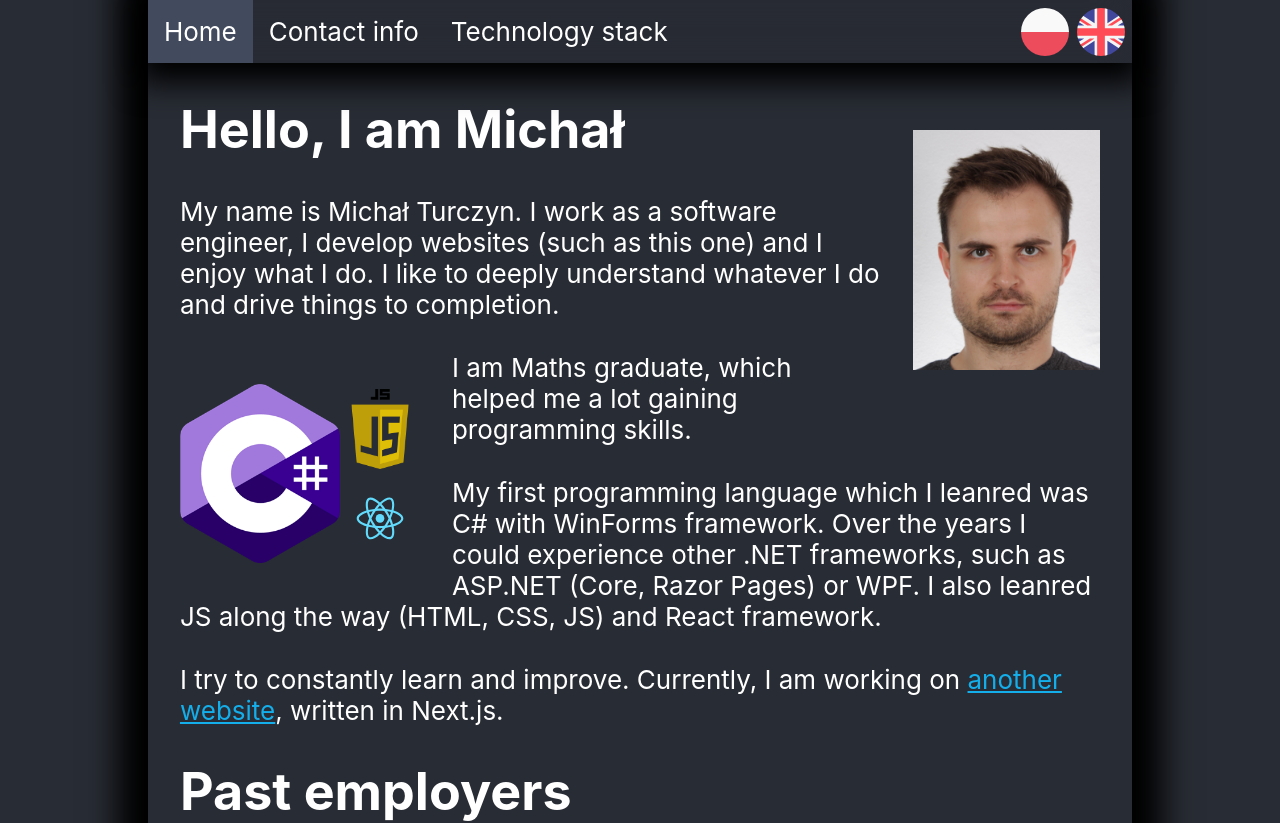
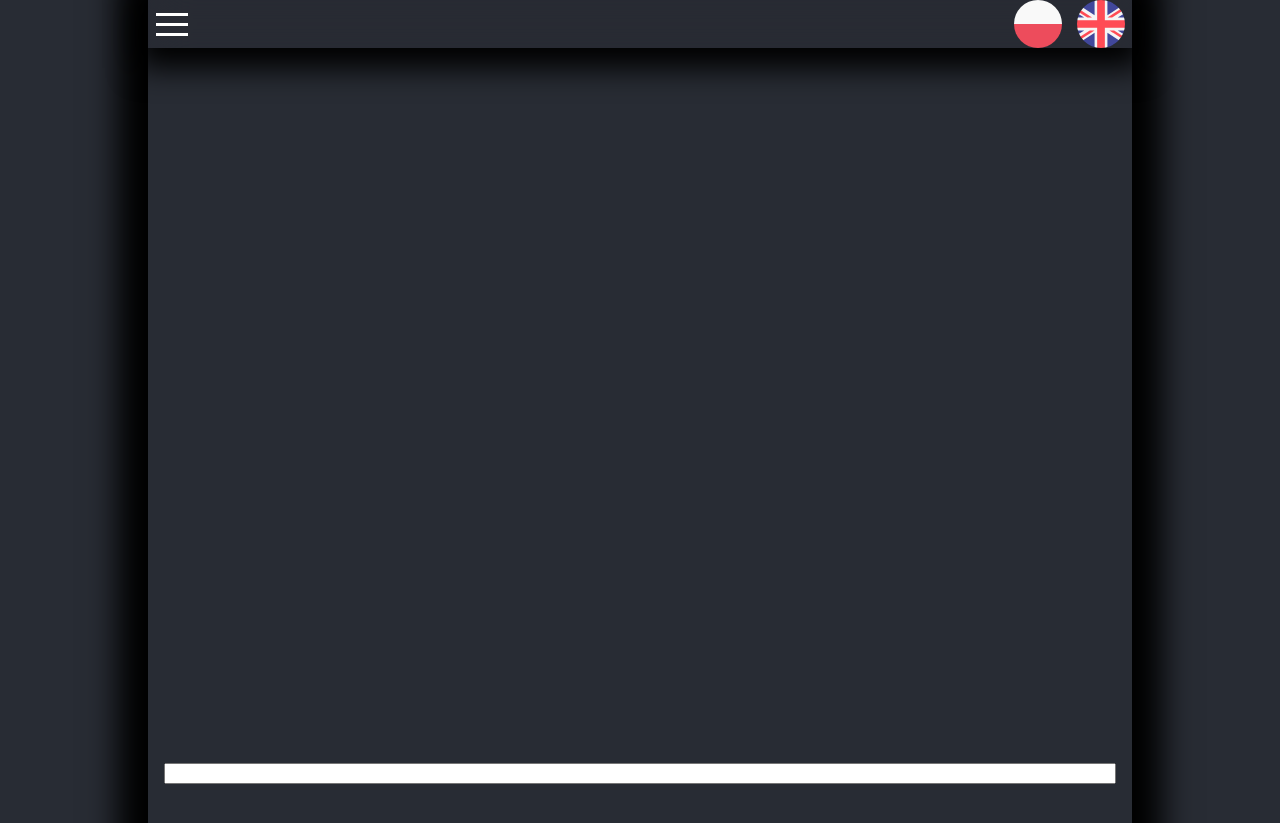
Before and after one commit to mturczyn/about-intrinsic, a React (Vite) app: page /chat in a window 1280 px wide. Before the commit this address led to /. Shown: the top 823 px of the page. Built offline with nearby package versions, Linux system fonts and the light colour scheme.

Commit message:
Updated [WIP] Changed navigation menu to be a dropdown. Added AI chat.

```diff
--- a/index.html
+++ b/index.html
@@ -12,7 +12,7 @@
         />
         <meta
             http-equiv="content-security-policy"
-            content="default-src 'self' 'unsafe-inline'; img-src 'self' data:;"
+            content="default-src 'self' 'unsafe-inline'; img-src 'self' data:; connect-src 'self' %VITE_AI_SERVER_HOST%;"
         />
         <link rel="apple-touch-icon" href="logo192.png" />
         <!--
--- a/package.json
+++ b/package.json
@@ -7,12 +7,14 @@
         "@types/react": "^18.2.47",
         "@types/react-dom": "^18.2.18",
         "clsx": "^2.1.0",
+        "hamburger-react": "^2.5.1",
         "i18next": "^23.7.16",
         "i18next-browser-languagedetector": "^7.2.0",
         "react": "^18.2.0",
         "react-dom": "^18.2.0",
         "react-i18next": "^14.0.0",
         "react-icons": "^4.12.0",
+        "react-markdown": "^9.0.1",
         "react-router": "^6.21.1",
         "react-router-dom": "^6.21.1",
         "typescript": "^4.9.5",
--- a/src/AppRouter/routesDefinition.tsx
+++ b/src/AppRouter/routesDefinition.tsx
@@ -1,11 +1,11 @@
 import { AppRoute } from 'AppRouter/AppRoute'
 import { Loader } from 'CoreComponents/Loader'
-// import ContactInfo from 'ContactInfo'
 import Home from 'Home'
 import { Suspense, lazy } from 'react'
 
 const ContactInfo = lazy(() => import('ContactInfo'))
 const TechStack = lazy(() => import('TechStack'))
+const Chat = lazy(() => import('Chat'))
 
 export const appRoutes: AppRoute[] = [
     {
@@ -31,4 +31,13 @@ export const appRoutes: AppRoute[] = [
             </Suspense>
         ),
     },
+    {
+        name: 'Chat with AI bot',
+        path: '/chat',
+        element: (
+            <Suspense fallback={<Loader />}>
+                <Chat />
+            </Suspense>
+        ),
+    },
 ]
--- /dev/null
+++ b/src/Chat/Chat.css
@@ -0,0 +1,51 @@
+div.chat-with-input-container {
+    display: flex;
+    height: calc(100vh - 3rem);
+    top: 0;
+    flex-direction: column;
+
+    & div:first-of-type() {
+        flex: 1;
+    }
+}
+
+.chat-container {
+    width: 100%;
+    height: 100%;
+    display: grid;
+    overflow-x: auto;
+    display: flex;
+    align-content: flex-end;
+    flex-direction: column;
+    font-family: Arial, sans-serif;
+
+    & div:first-of-type {
+        margin-top: auto;
+    }
+}
+
+.message {
+    max-width: 70%;
+    padding: 0.1rem;
+    border-radius: 15px;
+    font-size: 14px;
+    line-height: 1.5;
+    margin: 0.5rem;
+}
+
+.message.sent {
+    background-color: #000;
+    align-self: flex-end;
+    text-align: right;
+}
+
+.message.received {
+    background-color: #999;
+    align-self: flex-start;
+    text-align: left;
+}
+
+div.chat-container + input {
+    min-width: 90%;
+    margin: 1rem;
+}
--- /dev/null
+++ b/src/Chat/index.tsx
@@ -0,0 +1,89 @@
+import { fetchAiResponse } from 'fetchAIResponse'
+import { useEffect, useRef, useState } from 'react'
+import './Chat.css'
+import Markdown from 'react-markdown'
+
+type ChatMessageType = 'sent' | 'received'
+
+interface ChatMessage {
+    type: ChatMessageType
+    text: string
+}
+
+const Chat = () => {
+    const [messages, setMessages] = useState<ChatMessage[]>([])
+    const [aiAnswer, setAiAnswer] = useState<string>('')
+    const [aiAnswerDone, setAiAnswerDone] = useState(true)
+    const chatContainerRef = useRef<HTMLDivElement>(null)
+
+    useEffect(() => {
+        if (!aiAnswerDone || !aiAnswer) {
+            return
+        }
+        setAiAnswer('')
+        setMessages((m) => [
+            ...m,
+            {
+                type: 'received',
+                text: aiAnswer,
+            },
+        ])
+    }, [aiAnswerDone, aiAnswer])
+
+    const handleInputKeyUp = (e) => {
+        if (e.code !== 'Enter') {
+            return
+        }
+
+        const promptText = e.target.value
+        e.currentTarget.value = ''
+
+        setMessages([
+            ...messages,
+            {
+                type: 'sent',
+                text: promptText,
+            },
+        ])
+
+        setAiAnswerDone(false)
+        fetchAiResponse(
+            promptText,
+            (chunk) => setAiAnswer((x) => x + chunk),
+            () => setAiAnswerDone(true)
+        )
+    }
+
+    // Scroll to the bottom when messages update
+    useEffect(() => {
+        if (chatContainerRef.current) {
+            chatContainerRef.current.scrollTop =
+                chatContainerRef.current.scrollHeight
+        }
+    }, [messages, aiAnswer])
+
+    return (
+        <div className="chat-with-input-container">
+            <div ref={chatContainerRef} className="chat-container">
+                {messages.map((message, index) => (
+                    <div
+                        key={index}
+                        className={`message ${
+                            message.type === 'sent' ? 'sent' : 'received'
+                        }`}
+                    >
+                        <Markdown>{message.text}</Markdown>
+                    </div>
+                ))}
+                {aiAnswer && (
+                    <div className={'message received'}>
+                        <Markdown>{aiAnswer}</Markdown>
+                    </div>
+                )}
+            </div>
+            <input onKeyUp={handleInputKeyUp} />
+        </div>
+    )
+}
+
+export default Chat
--- a/src/Navbar/Navbar.css
+++ b/src/Navbar/Navbar.css
@@ -4,6 +4,20 @@
 }
 
 nav {
+    overflow: hidden;
+    background: rgb(var(--main-bg-color));
+    position: absolute;
+    box-shadow: 0 2rem 2rem 0 #000;
+    transition: max-height 0.5s linear;
+    max-height: 0;
+}
+
+nav.isOpen {
+    max-height: 100vh;
+}
+
+.navbar {
+    height: 3rem;
     align-items: stretch;
     z-index: 100;
     display: flex;
@@ -13,18 +27,26 @@ nav {
     box-shadow: 0 10px 30px 10px #000;
     background: rgb(var(--main-bg-color), var(--alpha-level));
     backdrop-filter: blur(20px);
+
+    & div {
+        flex: 1;
+        position: relative;
+        & div:has(.hamburger-react) {
+            width: fit-content;
+        }
+    }
 }
 
-nav > button.langButton:hover {
+button.langButton:hover {
     cursor: pointer;
     filter: brightness(0.5);
 }
 
-nav > button.langButton span {
+button.langButton span {
     opacity: 0;
 }
 
-nav > button.langButton {
+button.langButton {
     color: transparent;
     align-self: center;
     width: 3rem;
@@ -39,11 +61,8 @@ nav > button.langButton {
     background-size: cover;
 }
 
-nav > button.langButton:first-of-type {
-    margin: 0 0 0 auto;
-}
-
 nav > a {
+    transition: height 0.5s linear;
     display: flex;
     align-items: center;
     opacity: 1;
@@ -55,12 +74,6 @@ nav > a {
     -o-transition: background-color var(--hover-transition-duration) linear;
     -ms-transition: background-color var(--hover-transition-duration) linear;
     transition: background-color var(--hover-transition-duration) linear;
-}
-
-@media (max-width: 600px) {
-    nav > a {
-        padding: 0.5rem;
-    }
 }
 
 .current-location,
--- a/src/Navbar/index.tsx
+++ b/src/Navbar/index.tsx
@@ -6,29 +6,41 @@ import { useTranslation } from 'react-i18next'
 import { SUPPORTED_LANGUAGES } from 'i18n'
 import clsx from 'clsx'
 import { Link, useLocation } from 'react-router-dom'
+import Hamburger from 'hamburger-react'
+import {
+    ForwardedRef,
+    forwardRef,
+    LegacyRef,
+    MutableRefObject,
+    useEffect,
+    useRef,
+    useState,
+} from 'react'
+import { useDocumentMouseDown } from 'hooks/useClickOutside'
 
 export const Navbar = () => {
     const { i18n, t } = useTranslation()
+    const [navigationMenuOpen, setNavigationMenuOpen] = useState(false)
     const changeLanguage = (languageCode: string) => {
         i18n.changeLanguage(languageCode)
         document.documentElement.setAttribute('lang', languageCode)
     }
+    const menuButtonRef = useRef<HTMLDivElement>(null)
 
-    const location = useLocation()
+    useDocumentMouseDown([menuButtonRef], () => setNavigationMenuOpen(false))
 
     return (
-        <nav>
-            {appRoutes.map((i) => (
-                <Link
-                    key={i.path + i.name}
-                    to={i.path}
-                    className={clsx({
-                        'current-location': location.pathname === i.path,
-                    })}
-                >
-                    {t(i.name)}
-                </Link>
-            ))}
+        <>
+            <div className="navbar">
+                <div>
+                    <div ref={menuButtonRef}>
+                        <Hamburger
+                            toggled={navigationMenuOpen}
+                            toggle={(value) => setNavigationMenuOpen(value)}
+                        />
+                    </div>
+                    <NavigationMenu isOpen={navigationMenuOpen} />
+                </div>
                 <button
                     onClick={() => changeLanguage(SUPPORTED_LANGUAGES.pl)}
                     style={{
@@ -42,10 +54,38 @@ export const Navbar = () => {
                 <button
                     onClick={() => changeLanguage(SUPPORTED_LANGUAGES.en)}
                     className="langButton"
-                style={{ backgroundImage: 'url(' + CSS.escape(gbFlag) + ')' }}
+                    style={{
+                        backgroundImage: 'url(' + CSS.escape(gbFlag) + ')',
+                    }}
                 >
                     <span>ENG</span>
                 </button>
+            </div>
+        </>
+    )
+}
+
+const NavigationMenu = forwardRef(
+    (
+        { isOpen }: { isOpen: boolean },
+        ref: ForwardedRef<HTMLElement | null>
+    ) => {
+        const location = useLocation()
+        const { t } = useTranslation()
+        return (
+            <nav ref={ref} className={clsx({ isOpen: isOpen })}>
+                {appRoutes.map((i) => (
+                    <Link
+                        key={i.path + i.name}
+                        to={i.path}
+                        className={clsx({
+                            'current-location': location.pathname === i.path,
+                        })}
+                    >
+                        {t(i.name)}
+                    </Link>
+                ))}
             </nav>
         )
     }
+)
--- /dev/null
+++ b/src/fetchAIResponse.ts
@@ -0,0 +1,69 @@
+const baseUrl = import.meta.env.VITE_AI_SERVER_HOST
+const generatePath = '/api/generate'
+const listModels = '/api/tags'
+
+export async function checkAiAvailability() {
+    try {
+        const response = await fetch(baseUrl + listModels, {
+            headers: {
+                Authorization: 'Bearer 1234',
+            },
+        })
+        return response.ok
+    } catch (error) {
+        console.warn('Error in checkAiAvailability:', error)
+        return false
+    }
+}
+
+export async function fetchAiResponse(
+    prompt: string,
+    onNewChunk: (string) => void,
+    onAnswerComplete: () => void
+) {
+    const requestBody = {
+        model: 'llama3.2',
+        prompt,
+    }
+
+    try {
+        const response = await fetch(baseUrl + generatePath, {
+            method: 'POST',
+            headers: {
+                Authorization: 'Bearer 1234',
+                'Content-Type': 'text/event-stream',
+            },
+            body: JSON.stringify(requestBody),
+        })
+
+        if (!response.ok) {
+            throw new Error(`HTTP error! status: ${response.status}`)
+        }
+
+        const reader = response.body?.getReader()
+        if (!reader) {
+            throw new Error(
+                'ReadableStream not supported or no body in response.'
+            )
+        }
+
+        const decoder = new TextDecoder('utf-8')
+        let done = false
+
+        while (!done) {
+            const { value, done: streamDone } = await reader.read()
+            done = streamDone
+
+            if (value) {
+                // Decode the current chunk of data
+                const chunk = decoder.decode(value)
+                onNewChunk(JSON.parse(chunk).response)
+            }
+        }
+
+        onAnswerComplete()
+    } catch (error) {
+        console.error('Error in fetchAiResponse:', error)
+        throw error
+    }
+}
--- /dev/null
+++ b/src/hooks/useClickOutside.ts
@@ -0,0 +1,26 @@
+import { RefObject, useEffect } from 'react'
+
+export const useDocumentMouseDown = (
+    exceptRefs: RefObject<HTMLElement>[],
+    clicked: () => void
+) => {
+    useEffect(() => {
+        function handleClickOutside(event) {
+            let clickedInside = false
+            for (let ref of exceptRefs) {
+                if (ref.current && ref.current.contains(event.target)) {
+                    clickedInside = true
+                    break
+                }
+            }
+
+            if (!clickedInside) clicked()
+        }
+        // Bind the event listener
+        document.addEventListener('mousedown', handleClickOutside)
+        return () => {
+            // Unbind the event listener on clean up
+            document.removeEventListener('mousedown', handleClickOutside)
+        }
+    }, [])
+}
```
Also changed, not shown: 2 other files (tests, documents, lock files or other folders). Lines whose indentation alone changed are shown as unchanged.
